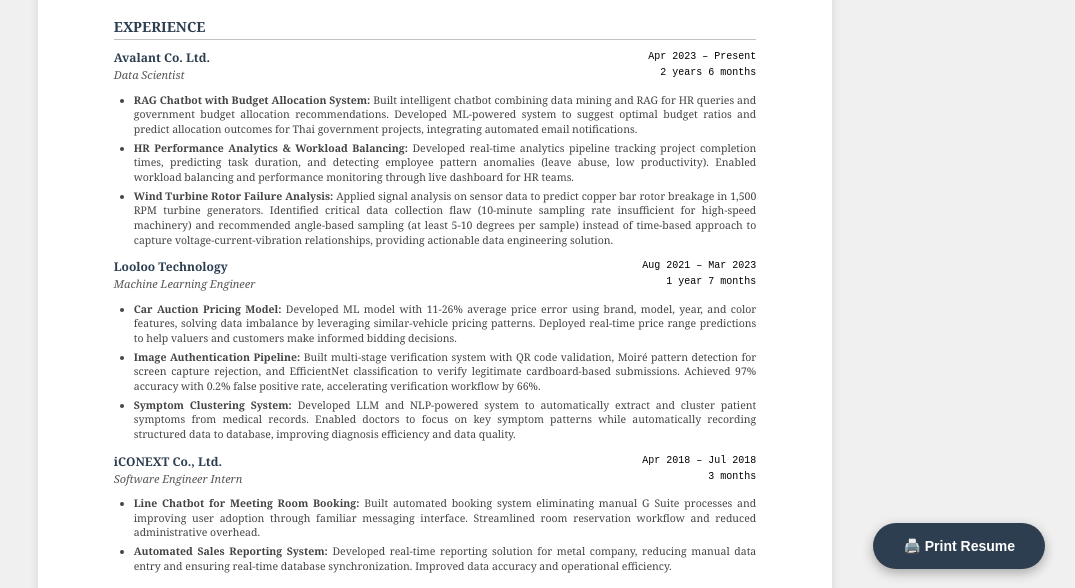
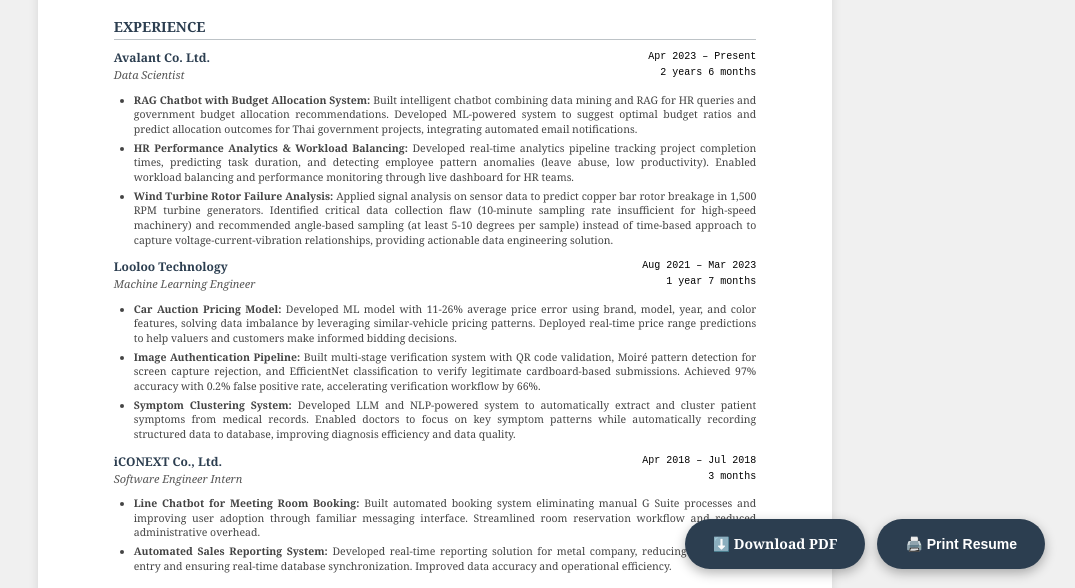
Before and after one commit to LCKYN/lckyn-resume, a plain HTML site: page index.html in a window 1280 px wide. Shown: the part 201-789 px from the top of the page, without its empty margins (205-1280 px from the left). Drawn offline with Linux system fonts and the light colour scheme.

Commit message:
refactor: consolidate action buttons for improved layout and usability

```diff
--- a/index.html
+++ b/index.html
@@ -13,7 +13,14 @@
         <!-- Pages will be populated by JavaScript -->
     </div>
 
-    <button class="print-button web-only" onclick="window.print()">🖨️ Print Resume</button>
+    <div class="action-buttons web-only">
+        <a class="action-button" href="Pawarit%20Thareechan%20-%20resume.pdf" download>
+            ⬇️ Download PDF
+        </a>
+        <button class="action-button" onclick="window.print()">
+            🖨️ Print Resume
+        </button>
+    </div>
 
     <script src="static/js/script.js"></script>
 </body>
--- a/static/css/styles.css
+++ b/static/css/styles.css
@@ -331,31 +331,40 @@ body {
     }
 }
 
-/* Print Resume Button */
-.print-button {
+/* Action Buttons */
+.action-buttons {
     position: fixed;
     bottom: 30px;
     right: 30px;
+    display: flex;
+    gap: 12px;
+    z-index: 1000;
+}
+
+.action-button {
     background-color: #2c3e50;
     color: white;
     border: none;
     border-radius: 50px;
-    padding: 15px 30px;
+    padding: 15px 28px;
     font-size: 14px;
     font-weight: bold;
     cursor: pointer;
     box-shadow: 0 4px 12px rgba(0, 0, 0, 0.3);
     transition: all 0.3s ease;
-    z-index: 1000;
+    text-decoration: none;
+    display: inline-flex;
+    align-items: center;
+    justify-content: center;
 }
 
-.print-button:hover {
+.action-button:hover {
     background-color: #34495e;
     transform: translateY(-2px);
     box-shadow: 0 6px 16px rgba(0, 0, 0, 0.4);
 }
 
-.print-button:active {
+.action-button:active {
     transform: translateY(0);
     box-shadow: 0 2px 8px rgba(0, 0, 0, 0.3);
 }
```
